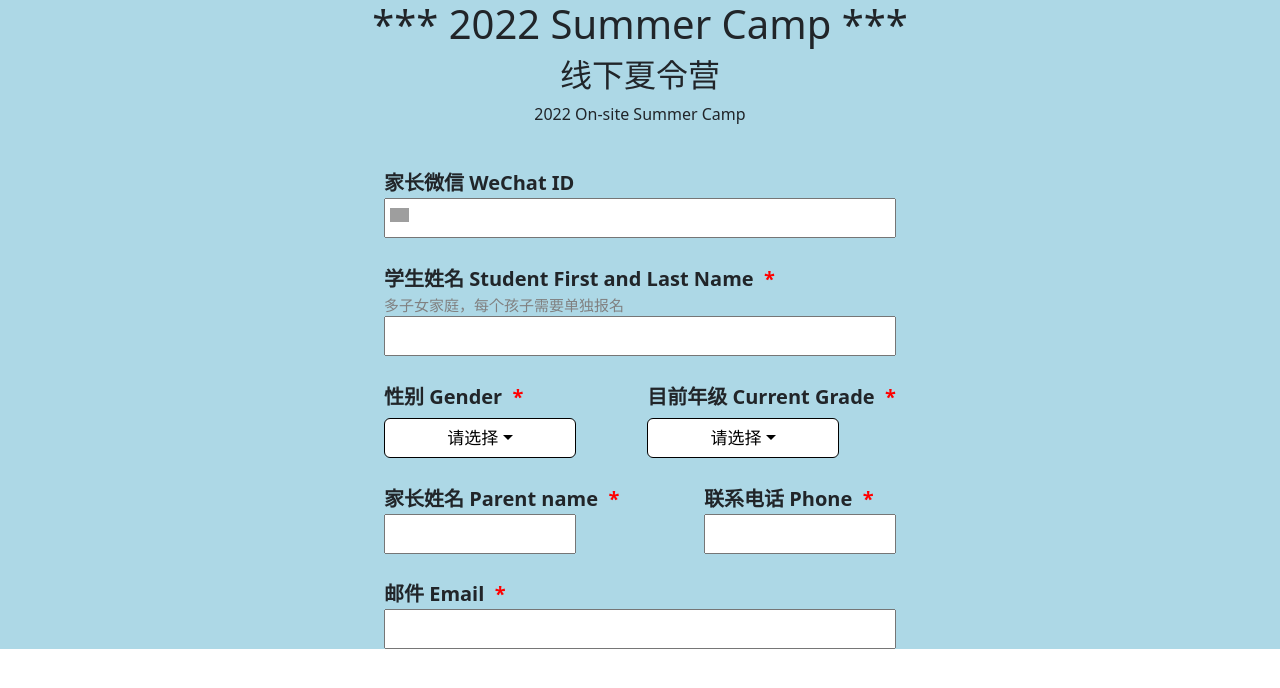
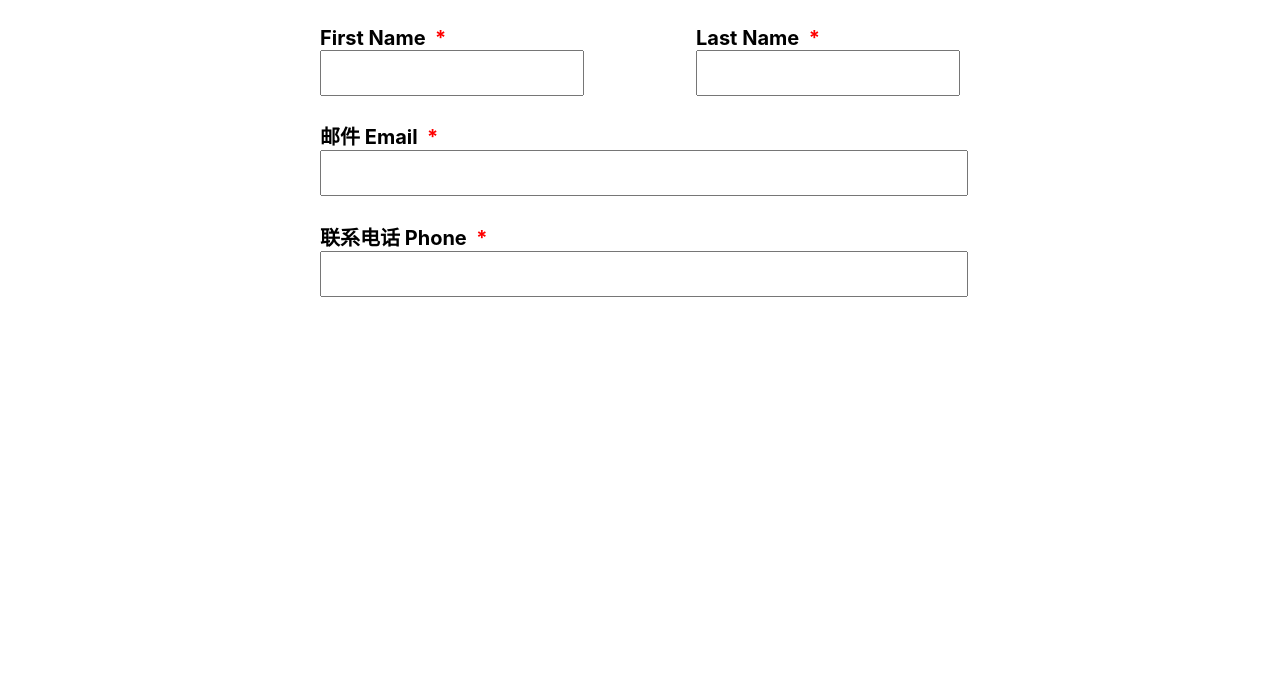
Before and after one commit to ShawnLi96/RoboEdu-Website, a React (Create React App) app: page /#/NewUserForm in a window 1280 px wide. Before the commit this address led to /. Shown: the top 688 px of the page. Built offline with nearby package versions, Linux system fonts and the light colour scheme; grey boxes are pictures that could not be loaded.

Commit message:
update landing

```diff
--- a/package.json
+++ b/package.json
@@ -11,6 +11,7 @@
     "react-bootstrap": "^2.5.0",
     "react-dom": "^18.2.0",
     "react-dropdown": "^1.11.0",
+    "react-router-dom": "^6.4.1",
     "react-scripts": "^5.0.1",
     "styled-components": "^5.3.6",
     "web-vitals": "^2.1.4"
--- a/src/App.js
+++ b/src/App.js
@@ -1,11 +1,18 @@
 import './App.css';
 import Landing from './components/Landing'
+import NewUserForm from './components/NewUserForm'
+import { HashRouter as Router,Routes, Route, Link } from 'react-router-dom';
 
 export default function App() {
   return (
-    <>
-      <Landing/>
-    </>
+    <Router>
+      <div>
+        <Routes>
+          <Route exact path='/' element={<Landing/>}></Route>
+          <Route exact path='/NewUserForm' element={<NewUserForm/>}></Route>
 
+        </Routes>
+      </div>
+    </Router>
   );
 }
--- a/src/components/Landing.js
+++ b/src/components/Landing.js
@@ -1,20 +1,44 @@
 import Header from './Header'
-import Form from './Form'
 import styled from 'styled-components'
+
 
 export default function Landing() {
 
-  const Container = styled.div`
-    display: flex;
-    justify-content: center;
-    flex-direction: column;
-    background-color: lightblue;
-  `
   return (
     <Container>
       <Header/>
-      <Form/>
+      <FlexContainer>
+        <Button href='/NewUserForm'> New User </Button>
+        <Button href='/ExistingUserForm'> Sign in </Button>
+      </FlexContainer>
     </Container>
 
   );
 }
+const Container = styled.div`
+  display: flex;
+  justify-content: center;
+  flex-direction: column;
+`
+
+const FlexContainer = styled.div`
+  display: flex;
+  width: 50vw;
+  justify-content: space-between;
+  margin-left: auto;
+  margin-right: auto;
+  margin-top: 5vw;
+`
+
+
+const Button = styled.button`
+  height: 5vw;
+  width: 20vw;
+  border-radius: 25%;
+  font-size: 2vw;
+  &:hover{
+    background-color: #C0C0C0;
+    transition: 0.25s;
+
+
+`
--- /dev/null
+++ b/src/components/NewUserForm.js
@@ -0,0 +1,93 @@
+import React, {useState} from 'react';
+import styled from 'styled-components';
+
+
+
+
+export default function NewUserForm(){
+
+    const [firstName, setFirstName] = useState('');
+    const [lastName, setLastName] = useState('');
+    const [phoneNumber, setPhoneNumber] = useState('');
+    const [email, setEmail] = useState('');
+
+    return (
+        <Container>
+
+            <FlexContainer>
+                <div>
+                    <Label>First Name <span style={{color: "red"}}> &nbsp;* </span> </Label>
+                    <ShortInput
+                        value={firstName}
+                        onChange={(e) => { setFirstName(e.target.value); }}
+                        />
+                </div>
+                <div>
+                    <Label> Last Name <span style={{color: "red"}}> &nbsp;* </span> </Label>
+                    <ShortInput
+                        value={lastName}
+                        onChange={(e) => { setLastName(e.target.value); }}
+                        />
+                </div>
+            </FlexContainer>
+            <Label> 邮件 Email <span style={{color: "red"}}> &nbsp;* </span> </Label>
+            <LongInput
+                value={email}
+                onChange={(e) => { setEmail(e.target.value); }}
+                />
+            <Label> 联系电话 Phone <span style={{color: "red"}}> &nbsp;* </span> </Label>
+            <LongInput
+                value={phoneNumber}
+                onChange={(e) => { setEmail(e.target.value); }}
+                />
+        </Container>
+    );}
+
+const FlexContainer = styled.div`
+    justify-content: space-between;
+    display: flex;
+    align-items: center;
+`
+
+const Label = styled.div`
+    font-weight: bold;
+    margin-top: 2vw;
+    font-size: 20px;
+`
+const Subtitle = styled.div`
+    color: grey;
+    font-size: 15px;
+`
+
+const Icon = styled.div`
+    width: 1.5vw;
+    height: 1.5vw;
+    margin-left: 0.5vw;
+    position: absolute;
+    align-items: center;
+    background-repeat: no-repeat;
+    background-size: 1.5vw;
+    background-image: ${(props) => `url(${props.img})`};
+
+`
+const LongInput = styled.input`
+    font-size: 1.5vw;
+    font-weight: bold;
+    width: 50vw;
+    height: 40px;
+    type: "text";
+    required
+    autofocus
+    align-items: center;
+
+`
+
+const ShortInput = styled(LongInput)`
+    width: 20vw;
+`
+
+const Container = styled.div`
+    width: 50vw;
+    margin-left: auto;
+    margin-right: auto;
+`
--- a/src/components/Form.js
+++ b/src/components/OldForm.js
@@ -6,7 +6,7 @@ import wechatLogo from '../images/wechatLogo.png';
 
 
 
-export default function Form(){
+export default function OldForm(){
 
     const [ID, setID] = useState('');
     const [name, setName] = useState('');
@@ -22,16 +22,8 @@ export default function Form(){
     return (
         <Container>
             <link rel="stylesheet" href="https://cdnjs.cloudflare.com/ajax/libs/font-awesome/4.7.0/css/font-awesome.min.css"/>
-            <Label>家长微信 WeChat ID</Label>
-            <FlexContainer>
-                <Icon img = {wechatLogo}/>
-                <LongInput
-                    value={ID}
-                    onChange={(e) => { setID(e.target.value); }}
-                    />
-            </FlexContainer>
+
             <Label>学生姓名 Student First and Last Name <span style={{color: "red"}}> &nbsp;* </span> </Label>
-            <Subtitle>多子女家庭，每个孩子需要单独报名</Subtitle>
             <LongInput
                 value={name}
                 onChange={(e) => { setName(e.target.value); }}
@@ -96,7 +88,8 @@ const Icon = styled.div`
 
 `
 const LongInput = styled.input`
-    font-size: 1vw;
+    font-size: 1.5vw;
+    font-weight: bold;
     width: 40vw;
     height: 40px;
     type: "text";
@@ -112,6 +105,7 @@ const ShortInput = styled(LongInput)`
 
 const Container = styled.div`
     width: 40vw;
+    height: 40vw;
     margin-left: auto;
     margin-right: auto;
 `
```
Also changed, not shown: 1 other file (tests, documents, lock files or other folders).
